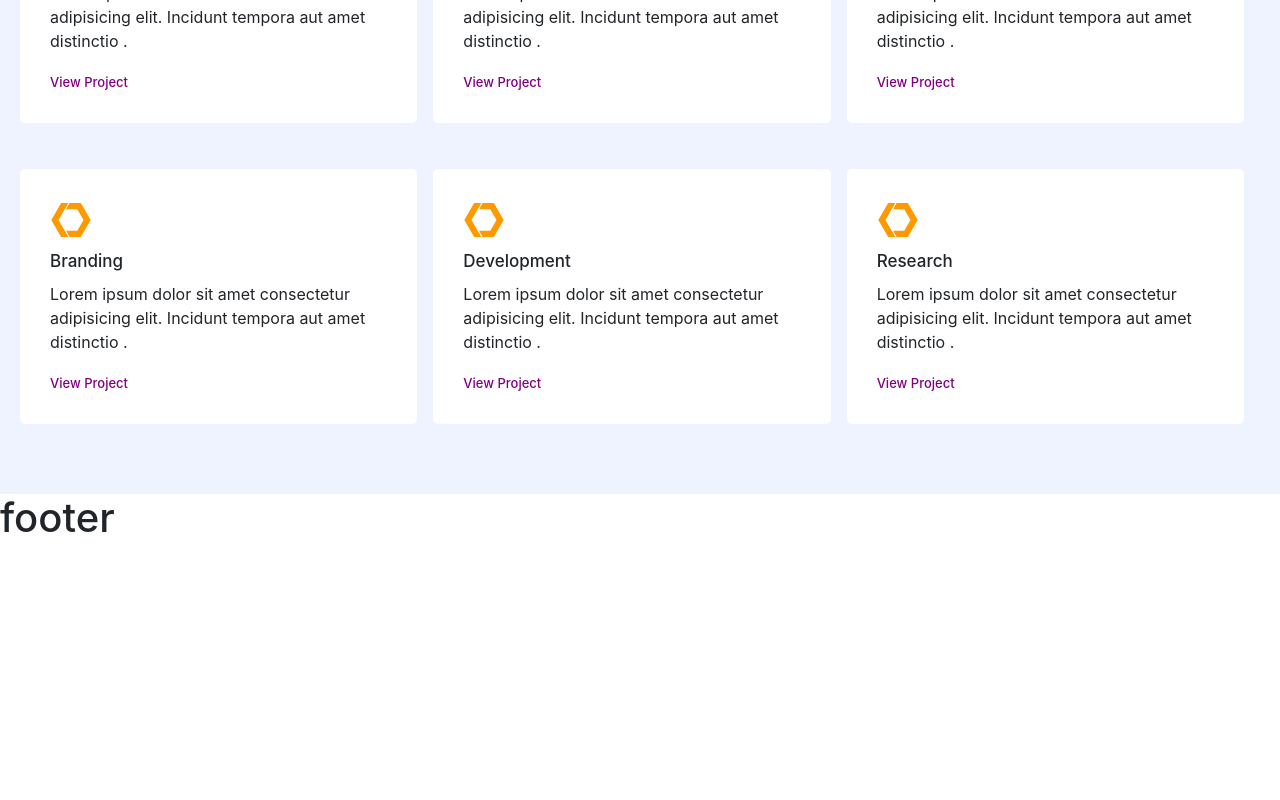
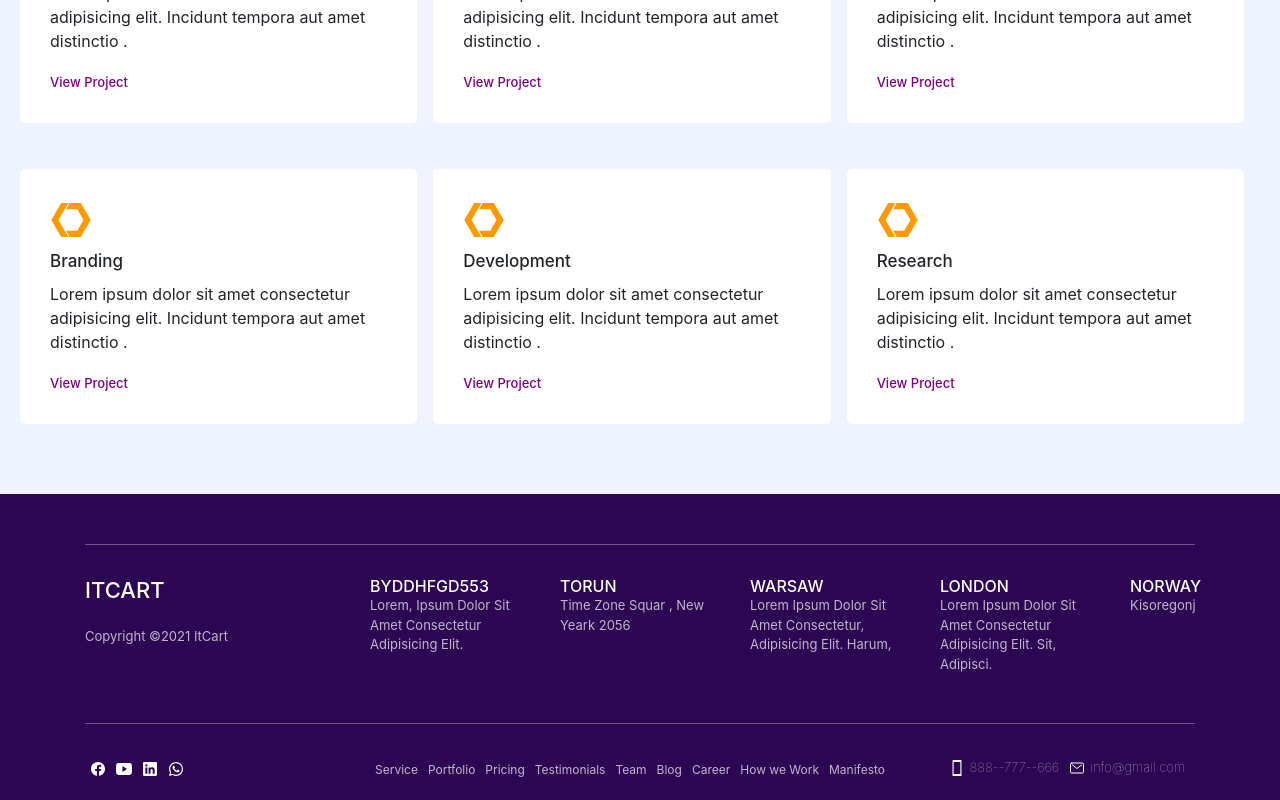
Before and after one commit to thetechdevs/reactjs-portfolio-1, a React (Create React App) app: page / in a window 1280 px wide. Shown: the part 1224-2024 px from the top of the page. Before the commit the page ends 1774 px from the top, so only its background shows below. Built offline with nearby package versions, Linux system fonts and the light colour scheme.

Commit message:
footer implement done

```diff
--- a/src/Components/Layout/Footer.jsx
+++ b/src/Components/Layout/Footer.jsx
@@ -1,9 +1,135 @@
+import { Grid } from "@material-ui/core";
 import React from "react";
+import { Col, Container, Row } from "react-bootstrap";
+import FooterStyle from "./Footer.module.scss"
+import { IoLogoFacebook,IoLogoLinkedin,IoLogoWhatsapp,IoLogoYoutube ,IoPhonePortraitSharp,IoMailOutline} from "react-icons/io5";
 
 const Footer = () => {
   return (
-    <div>
-      <h1>footer</h1>
+    <div className={FooterStyle.footer}>
+      <Container >
+            <Grid container item md={12}  style={{ padding: "0" }}>
+                <div className={FooterStyle.footer__headContent}>
+                <Row>
+    <Col xs={12} sm={6} md={6} lg={3}>
+      <div className={FooterStyle.footer__headContent_info__IconMain}>
+        <h4>
+          itCart
+        </h4>
+        <p>Copyright &copy;2021 itCart</p>
+      </div>
+    </Col>
+    <Col xs={12} sm={6} md={6} lg={2}>
+      <div className={FooterStyle.footer__headContent_info}>
+      <h4>
+        byddhfgd553
+      </h4>
+      <p>
+        Lorem, ipsum dolor sit amet consectetur adipisicing elit.
+      </p>
+      </div>
+
+    </Col>
+    <Col  xs={12} sm={6} md={6} lg={2}> <div className={FooterStyle.footer__headContent_info}>
+      <h4>TORUN</h4>
+      <p>
+      Time zone Squar , New Yeark 2056
+      </p>
+      </div></Col>
+    <Col xs={12} sm={6} md={6} lg={2}>
+      <div className={FooterStyle.footer__headContent_info}>
+        <h4>warsaw</h4>
+      <p>
+        Lorem ipsum dolor sit amet consectetur, adipisicing elit. Harum,
+
+      </p>
+      </div>
+    </Col>
+    <Col xs={12} sm={6} md={6} lg={2}><div className={FooterStyle.footer__headContent_info}>
+      <h4>London </h4>
+      <p>
+        Lorem ipsum dolor sit amet consectetur adipisicing elit. Sit, adipisci.
+
+      </p>
+      </div></Col>
+    <Col xs={12} sm={6} md={6} lg={1}>
+      <div className={FooterStyle.footer__headContent_info}>
+        <h4>
+          Norway
+        </h4>
+        <p>
+          Kisoregonj
+        </p>
+      </div>
+    </Col>
+  </Row>
+                </div>
+                </Grid></Container>
+                <div>
+                <Container>
+                <Row>
+    <Col xs={12} sm={12} md={12} lg={3}>
+    <div className={FooterStyle.footer__socialIcon}>
+                    <span>
+<IoLogoFacebook/>
+                    </span>
+                    <span>
+<IoLogoYoutube/>
+                    </span><span>
+<IoLogoLinkedin/>
+                    </span>
+                    <span>
+<IoLogoWhatsapp/>
+
+                    </span>
+                  </div>
+    </Col>
+    <Col lg={9}>
+
+    <div className={FooterStyle.footer__Contact}>
+<div className={FooterStyle.footer__option}>
+  <a href="/">Service</a>
+  <a href="/">
+    Portfolio
+  </a>
+  <a href="/">
+    Pricing
+  </a>
+  <a href="/">
+    Testimonials
+  </a>
+  <a href="/">
+    Team
+  </a>
+  <a href="/">
+    Blog
+  </a>
+  <a href="/">
+    Career
+  </a>
+  <a href="/">
+    How we Work
+  </a>
+  <a href="/">
+    Manifesto
+  </a>
+</div>
+<div className={FooterStyle.footer__Contact__Content}>
+ <IoPhonePortraitSharp/>
+  <p>
+    888--777--666
+  </p>
+  <IoMailOutline/>
+  <p>
+    info@gmail.com
+  </p>
+</div>
+</div>
+    </Col>
+    </Row>
+
+                </Container>
+                </div>
     </div>
   );
 };
--- /dev/null
+++ b/src/Components/Layout/Footer.module.scss
@@ -0,0 +1,82 @@
+.footer {
+	color: #fff;
+	background-color: #2d0653;
+	padding: 50px 0px 20px;
+	.footer__headContent {
+		border-top: 0.1px solid rgba(255, 255, 255, 0.3);
+		border-bottom: 0.1px solid rgba(255, 255, 255, 0.3);
+		// padding: 50px 0px;
+		height: 180px;
+		display: flex;
+		align-items: center;
+		@media only screen and (max-width: 992px) {
+			height: auto;
+			padding: 2rem 0rem;
+		}
+		.footer__headContent_info {
+			h4 {
+				font-size: 16px;
+				text-transform: uppercase;
+				margin-bottom: 0px;
+			}
+			p {
+				text-transform: capitalize;
+				font-weight: normal;
+				font-size: 13px;
+				color: rgba(255, 255, 255, 0.7);
+			}
+		}
+		.footer__headContent_info__IconMain {
+			h4 {
+				font-size: 22px;
+				text-transform: uppercase;
+				margin-bottom: 1.5rem;
+			}
+			p {
+				text-transform: capitalize;
+				font-weight: normal;
+				font-size: 13px;
+				color: rgba(255, 255, 255, 0.7);
+			}
+		}
+	}
+	.footer__socialIcon {
+		padding-top: 2rem;
+		@media only screen and (max-width: 992px) {
+			text-align: center;
+		}
+		span {
+			margin: 0px 5px;
+		}
+	}
+	.footer__Contact {
+		padding-top: 2rem;
+		display: flex;
+		justify-content: space-between;
+		@media only screen and (max-width: 992px) {
+			display: block;
+		}
+		.footer__option {
+			@media only screen and (max-width: 992px) {
+				text-align: center;
+			}
+			a {
+				color: #fff;
+				margin: 0px 5px;
+				font-size: 12px;
+				color: rgba(255, 255, 255, 0.7);
+			}
+		}
+		.footer__Contact__Content {
+			display: flex;
+			align-items: center;
+			justify-content: center;
+			p {
+				font-size: 13px;
+				margin: 0px 10px 0px 5px;
+				color: rgba(255, 255, 255, 0.7);
+				font-weight: 100;
+			}
+		}
+	}
+}
```
